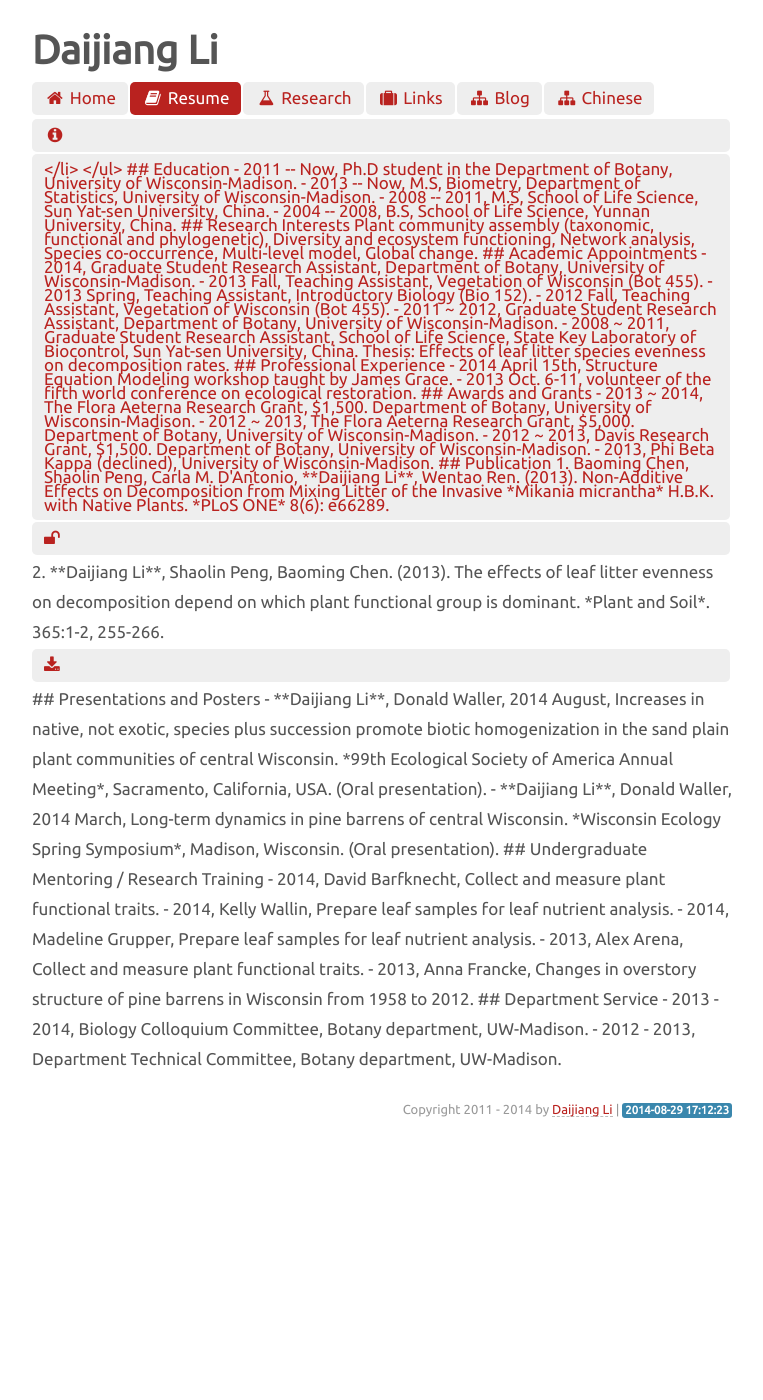
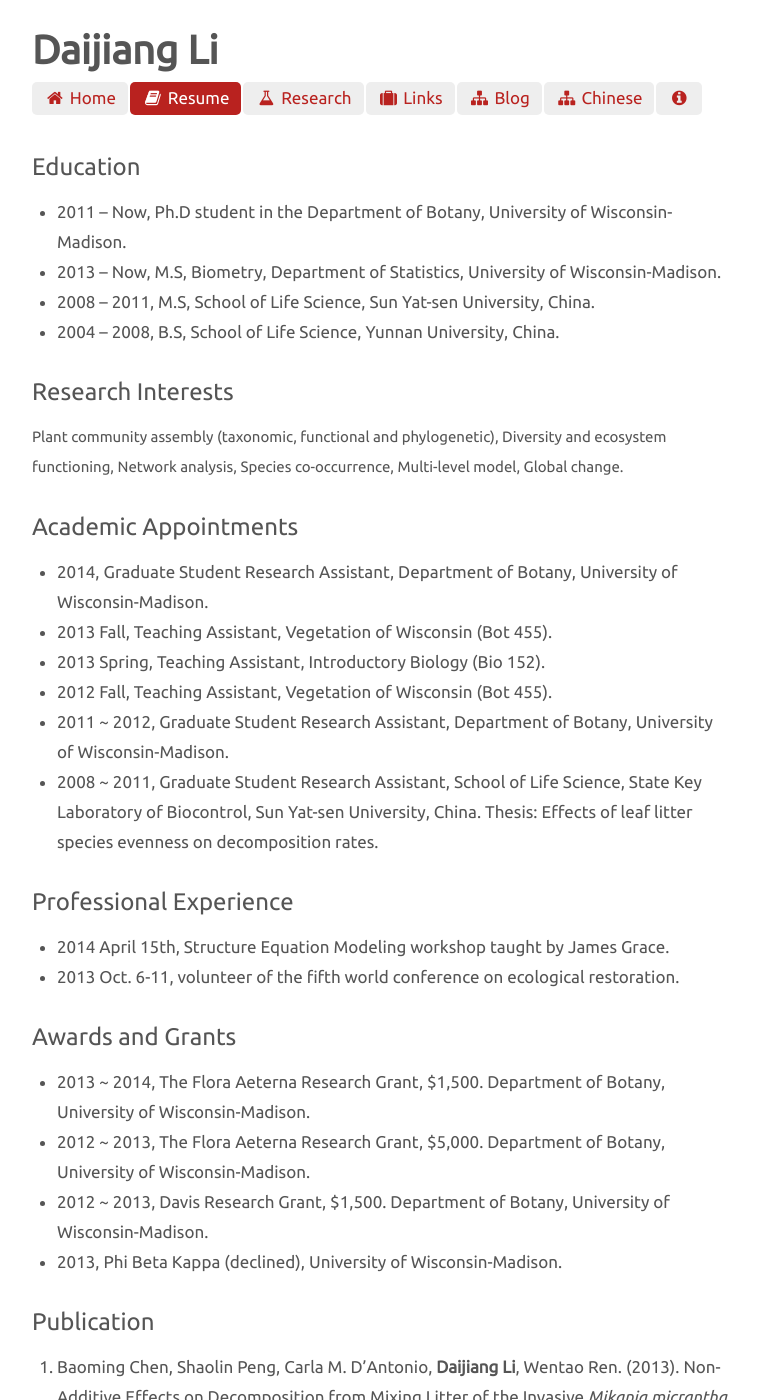
Before and after one commit to daijiang/Old-website, a Jekyll site: the page built from resume.md, in a window 1280 px wide and 1400 px high. Shown: the whole window, without its empty margins (258-1021 px from the left). Built offline with Jekyll 4.4.1, drawn with Linux system fonts in a browser that asks for light colours; Markdown is read by kramdown in place of the engine named in the settings; some of the changed text lies outside the part shown.

Commit message:
Update resume.md

```diff
--- a/resume.md
+++ b/resume.md
@@ -10,8 +13,8 @@ layout: home
   <li><a href="links.html" title="Useful links"><i class="fa fa-suitcase fa-fw"></i> Links</a></li>
   <li><a href="/en/"><i class="fa fa-sitemap fa-fw"></i> Blog</a></li>
   <li><a href="/cn/"><i class="fa fa-sitemap fa-fw"></i> Chinese</a></li>
-  <li><a href="README.html"><i class="fa fa-info-circle fa-fw"></i> <a></li>
-  </ul>
+  <li><a href="README.html"><i class="fa fa-info-circle fa-fw"></i> </a></li>
+</ul>
 
 ## Education
 
```
Also changed, not shown: other parts of resume.md (+4 -1 lines).
